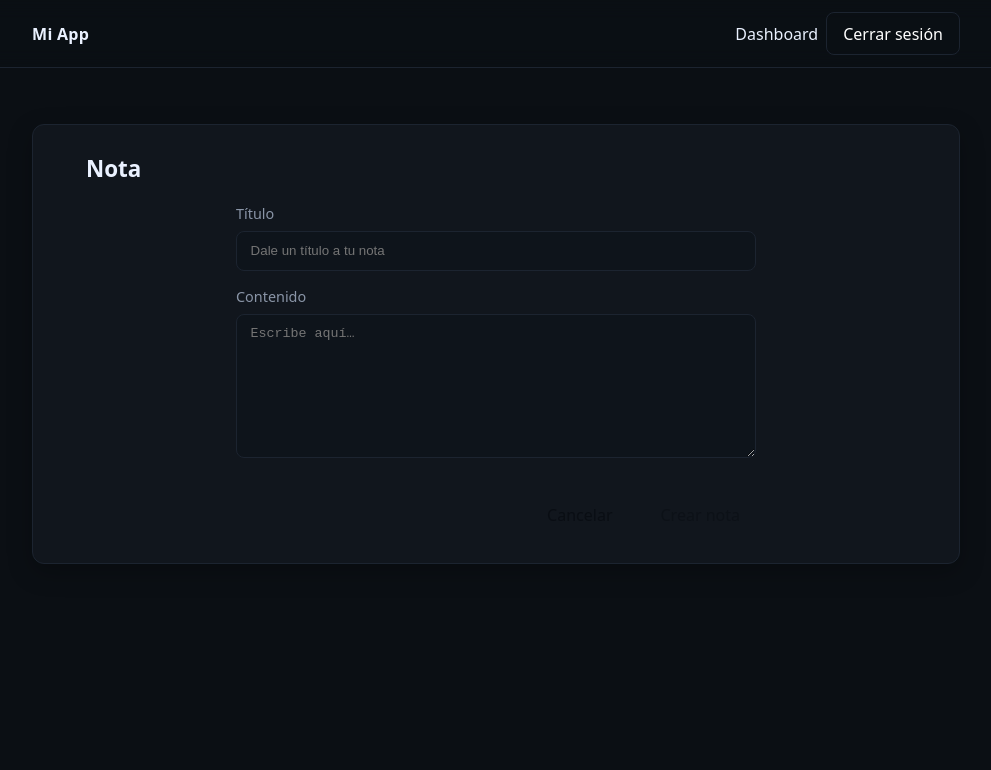
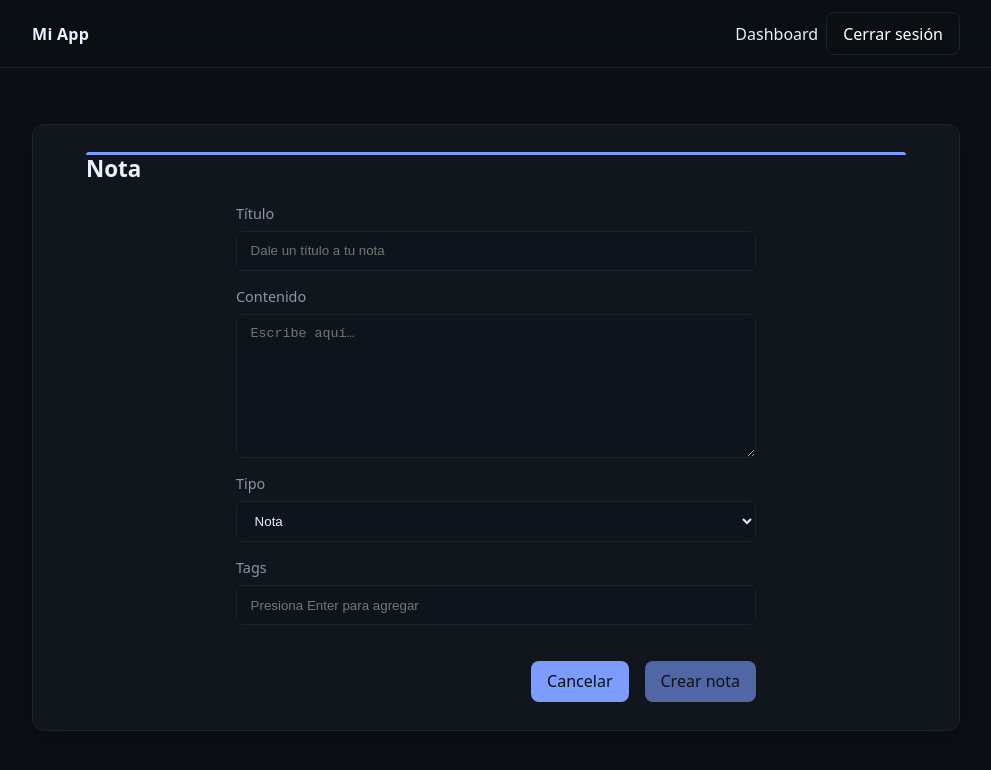
Before and after one commit to emmanuelmal2/NotesManagerIAProyect, a React (Vite) app in the folder client/: page /new in a window 1280 px wide. Shown: the top 770 px of the page, without its empty margins (144-1135 px from the left). Built offline with nearby package versions, Linux system fonts and the light colour scheme; sample sign-in values are in the browser's storage.

Commit message:
mejorar NoteForm: soporte para checkbox, tipo nota/tarea y tags con Enter

```diff
--- a/client/src/components/NoteForm.jsx
+++ b/client/src/components/NoteForm.jsx
@@ -11,22 +11,68 @@ function NoteForm({
   isSubmitting,
   submitLabel = "Guardar",
   disabled = false,
-  heading = "Nota",
   showCancel = true,
   cancelTo = "/dashboard",
 }) {
-  function handleChange(event) {
-    const { name, value } = event.target;
-    setNote(prev => ({ ...prev, [name]: value }));
+  //  Maneja inputs de texto/select de forma genérica
+  function handleChange(e) {
+    const { name, value, type, checked } = e.target;
+
+    // Soporte para checkbox si luego agregas pinned/archived
+    const nextValue = type === "checkbox" ? checked : value;
+
+    setNote(prev => ({
+      ...prev,
+      [name]: nextValue,
+    }));
+  }
+
+  // Select “tipo”: mapea "nota"/"tarea" → boolean isTask
+  function handleTaskSelect(e) {
+    const value = e.target.value;         // "nota" | "tarea"
+    const isTask = value === "tarea";
+    setNote(prev => ({ ...prev, isTask }));
+  }
+
+  // Agregar tag al presionar Enter
+  function handleTagKeyDown(e) {
+    if (e.key === "Enter" && e.target.value.trim() !== "") {
+      e.preventDefault();
+      const newTag = e.target.value.trim();
+
+      setNote(prev => ({
+        ...prev,
+        tags: prev.tags.includes(newTag)
+          ? prev.tags                // evita duplicados
+          : [...prev.tags, newTag],
+      }));
+
+      e.target.value = "";
+    }
+  }
+
+  // Eliminar tag por índice
+  function removeTag(index) {
+    setNote(prev => ({
+      ...prev,
+      tags: prev.tags.filter((_, i) => i !== index),
+    }));
   }
 
   return (
-    <div className="noteform-wrap">
-      <h2 className="noteform-title">{heading}</h2>
+    <div className={`noteform-wrap ${note.isTask ? "is-task" : "is-note"}`}>
+
+    <h2 className="noteform-title">
+      {note.isTask ? "Tarea" : "Nota"}
+    </h2>
+
+
+
 
       {error && <p className="alert">{error}</p>}
 
       <form className="form stack" onSubmit={onSubmit} aria-busy={isSubmitting} noValidate>
+        {/* Título */}
         <div className="field">
           <label htmlFor="title">Título</label>
           <input
@@ -42,7 +88,8 @@ function NoteForm({
           />
         </div>
 
-        <div className="field">
+        {/* Contenido */}
+        <div className="field field--full">
           <label htmlFor="content">Contenido</label>
           <textarea
             className="textarea"
@@ -57,6 +104,92 @@ function NoteForm({
           />
         </div>
 
+        {/* Tipo: nota/tarea */}
+        <div className="field">
+          <label htmlFor="tipo">Tipo</label>
+          <select className = "input" id="tipo" name="tipo" value={note.isTask ? "tarea" : "nota"} onChange={handleTaskSelect} disabled={isSubmitting}>
+            <option value="nota">Nota</option>
+            <option value="tarea">Tarea</option>
+          </select>
+        </div>
+
+        {/* Campos de tarea (solo si isTask) */}
+        {note.isTask && (
+          <fieldset>
+            <legend>Configuración de tarea</legend>
+
+            <div className="field">
+              <label htmlFor="priority">Prioridad</label>
+              <select
+                className="input"
+                id="priority"
+                name="priority"
+                value={note.priority}
+                onChange={handleChange}
+                required
+                disabled={isSubmitting}
+              >
+                <option value="low">Baja</option>
+                <option value="medium">Media</option>
+                <option value="high">Alta</option>
+              </select>
+            </div>
+
+            <div className="field">
+              <label htmlFor="status">Estado</label>
+              <select
+                className="input"
+                id="status"
+                name="status"
+                value={note.status}
+                onChange={handleChange}
+                disabled={isSubmitting}
+              >
+                <option value="todo">Pendiente</option>
+                <option value="doing">En progreso</option>
+                <option value="done">Completada</option>
+              </select>
+            </div>
+
+            <div className="field">
+              <label htmlFor="dueDate">Fecha límite</label>
+              <input
+                className="input"
+                id="dueDate"
+                name="dueDate"
+                type="date"
+                value={note.dueDate ? note.dueDate : ""}
+                onChange={handleChange}
+                disabled={isSubmitting}
+              />
+            </div>
+          </fieldset>
+        )}
+
+        {/* Tags */}
+        <div className="field field--full">
+          <label htmlFor="tags">Tags</label>
+          <div className="tags-container">
+            {(note.tags ?? []).map((tag, i) => (
+              <span key={tag} className="tag">
+                {tag}
+                <button type="button" onClick={() => removeTag(i)} aria-label={`Eliminar ${tag}`}>
+                  ×
+                </button>
+              </span>
+            ))}
+            <input
+              className="input"
+              id="tags"
+              type="text"
+              placeholder="Presiona Enter para agregar"
+              onKeyDown={handleTagKeyDown}
+              disabled={isSubmitting}
+            />
+          </div>
+        </div>
+
+        {/* Acciones */}
         <div className="noteform-actions">
           {showCancel && (
             <Link to={cancelTo} className="btn btn-outline">
```
